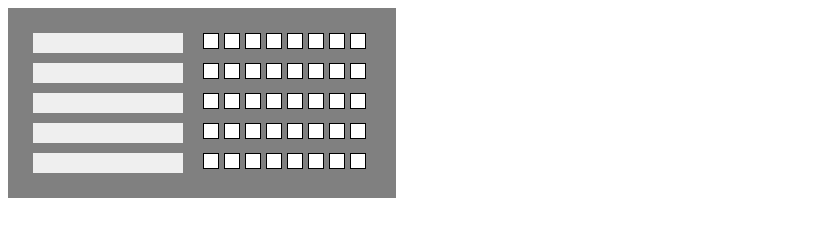
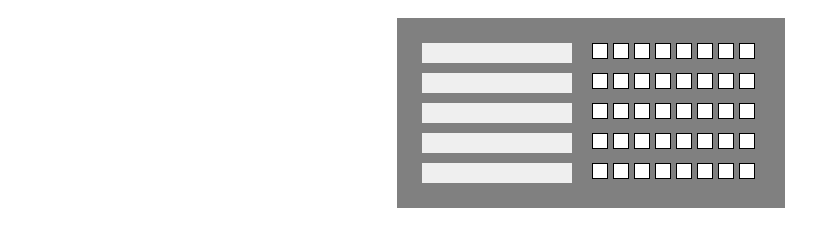
Before and after one commit to sarenord/website, a plain HTML site: page apps/seq-n/sequencer.html in a window 1280 px wide. Shown: the whole page, without its empty margins (0-840 px from the left). Drawn offline with Linux system fonts and the light colour scheme.

```diff
--- a/apps/seq-n/sequencer.css
+++ b/apps/seq-n/sequencer.css
@@ -1,5 +1,13 @@
+/* container around page core */
+#pageContainer {
+    margin: auto;
+    width: 100%;
+    padding: 10px 10px;
+}
 /* container around sequencer buttons/table */
 div.container {
+    margin: auto;
+    width: 40%;
     display: flex;
     flex-wrap: nowrap;
 }
--- a/apps/seq-n/sequencer.html
+++ b/apps/seq-n/sequencer.html
@@ -4,8 +4,10 @@
     <script src="page.js" ></script>
   </head>
   <body>
-    <div class="container" id="sequencerContainer">
-      <div id="sequencer" >
+    <div id="pageContainer">
+      <div class="container" id="sequencerContainer">
+	<div id="sequencer" >
+	</div>
       </div>
     </div>
   </body>
```
